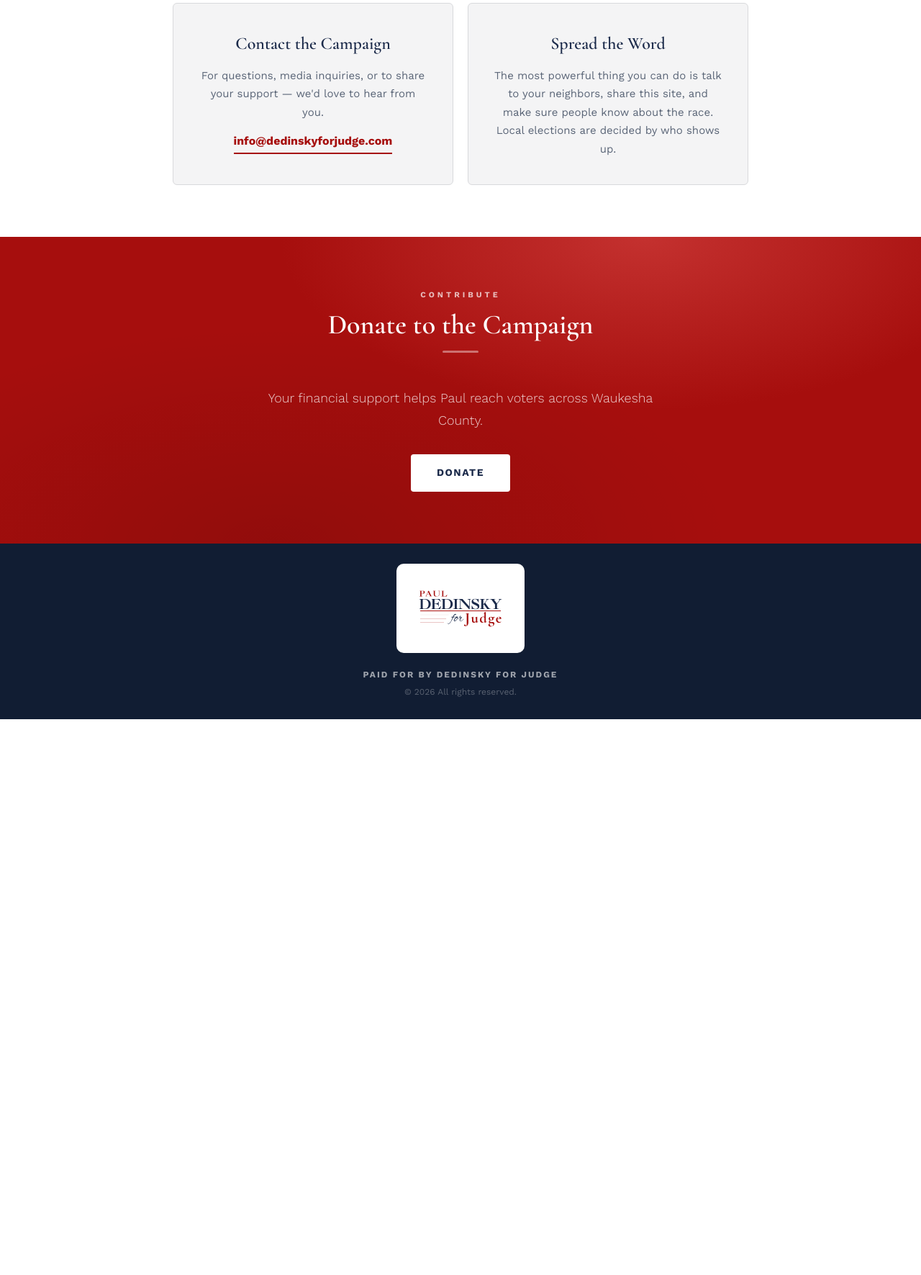
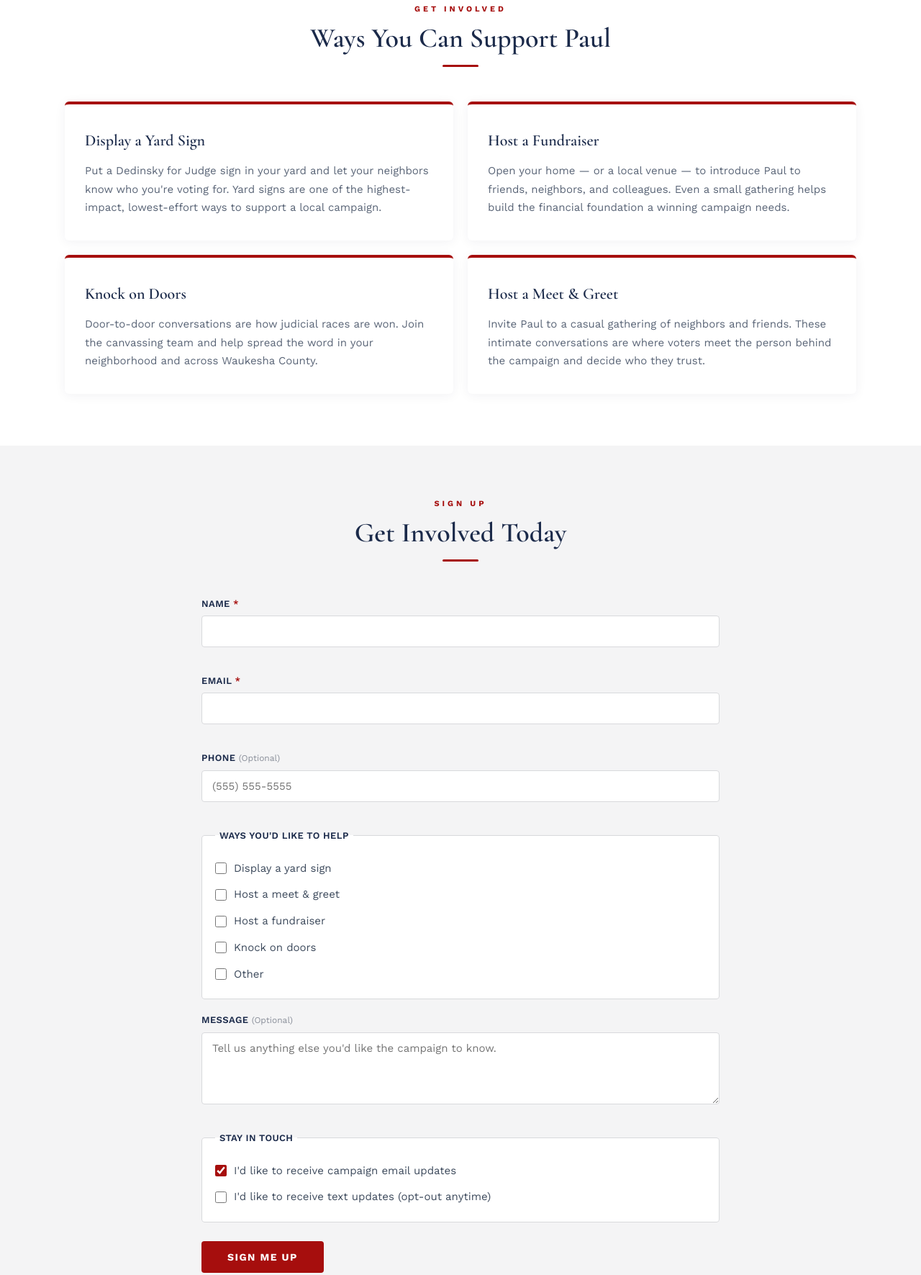
Before and after one commit to dedinskyforjudge/website, a plain HTML site: page support.html in a window 1280 px wide. Shown: the part 382-2153 px from the top of the page at 72% size. Before the commit the page ends 1381 px from the top, so only its background shows below. Drawn offline with nearby package versions, Linux system fonts and the light colour scheme.

Commit message:
update support page, update endorsements

```diff
--- a/css/style.css
+++ b/css/style.css
@@ -676,6 +676,141 @@ a { color: inherit; }
   box-shadow: 0 4px 20px rgba(27,42,74,0.1);
 }
 
+/* Support form */
+.support-form {
+  display: flex;
+  flex-direction: column;
+  gap: 18px;
+}
+
+.form-row {
+  display: flex;
+  flex-direction: column;
+  gap: 6px;
+}
+
+.form-row label {
+  font-size: 13px;
+  font-weight: 600;
+  color: var(--navy);
+  letter-spacing: 0.4px;
+  text-transform: uppercase;
+}
+
+.form-row label .required {
+  color: var(--red);
+}
+
+.form-row label .optional {
+  color: var(--text-muted);
+  font-weight: 400;
+  text-transform: none;
+  letter-spacing: 0;
+  font-size: 12px;
+}
+
+.form-row input,
+.form-row textarea {
+  font-family: var(--font-body);
+  font-size: 15px;
+  padding: 12px 14px;
+  border: 1px solid var(--border);
+  border-radius: 4px;
+  background: var(--white);
+  color: var(--text);
+  transition: border-color 0.15s, box-shadow 0.15s;
+  width: 100%;
+}
+
+.form-row input:focus,
+.form-row textarea:focus {
+  outline: none;
+  border-color: var(--red);
+  box-shadow: 0 0 0 3px rgba(166,14,13,0.1);
+}
+
+.form-row textarea {
+  resize: vertical;
+  min-height: 100px;
+}
+
+.form-row input[aria-invalid="true"],
+.form-row textarea[aria-invalid="true"] {
+  border-color: var(--red);
+}
+
+.field-error {
+  color: var(--red);
+  font-size: 12px;
+  font-weight: 500;
+  min-height: 1em;
+}
+
+.form-checkboxes {
+  border: 1px solid var(--border);
+  border-radius: 4px;
+  padding: 16px 18px;
+  background: var(--white);
+}
+
+.form-checkboxes legend {
+  font-size: 13px;
+  font-weight: 600;
+  color: var(--navy);
+  letter-spacing: 0.4px;
+  text-transform: uppercase;
+  padding: 0 6px;
+}
+
+.check {
+  display: flex;
+  align-items: center;
+  gap: 10px;
+  padding: 6px 0;
+  font-size: 15px;
+  color: var(--text-mid);
+  cursor: pointer;
+}
+
+.check input[type="checkbox"] {
+  width: 16px;
+  height: 16px;
+  accent-color: var(--red);
+  cursor: pointer;
+}
+
+.support-form button[type="submit"] {
+  align-self: flex-start;
+  cursor: pointer;
+  border: none;
+  margin-top: 8px;
+}
+
+.support-form button[type="submit"]:disabled {
+  opacity: 0.6;
+  cursor: not-allowed;
+}
+
+.form-success {
+  background: #f0f8f0;
+  border-left: 4px solid #2d7a2d;
+  padding: 16px 20px;
+  border-radius: 4px;
+  margin-bottom: 24px;
+  font-size: 15px;
+  color: #1a4a1a;
+}
+
+.form-error {
+  color: var(--red);
+  font-size: 14px;
+  margin-bottom: 12px;
+}
+
+.form-error:empty {
+  display: none;
+}
+
 /* Endorsements */
 .featured-quotes {
   display: grid;
@@ -767,18 +902,12 @@ a { color: inherit; }
   font-weight: 500;
 }
 
-.endorser-status {
-  display: inline-block;
-  font-size: 10px;
-  font-weight: 700;
-  letter-spacing: 1.2px;
-  text-transform: uppercase;
+.endorser-retired {
+  font-family: var(--font-body);
+  font-size: 12px;
+  font-weight: 400;
   color: var(--text-muted);
-  margin-left: 8px;
-  padding: 2px 6px;
-  background: var(--gray-pale);
-  border-radius: 3px;
-  vertical-align: middle;
+  font-style: italic;
 }
 
 /* Endorsement placeholder */
--- a/support.html
+++ b/support.html
@@ -4,7 +4,7 @@
   <meta charset="UTF-8">
   <meta name="viewport" content="width=device-width, initial-scale=1.0">
   <title>Support — Dedinsky for Judge</title>
-  <meta name="description" content="How to support Paul Dedinsky's campaign for Waukesha County Circuit Court Judge.">
+  <meta name="description" content="Get involved with Paul Dedinsky's campaign for Waukesha County Circuit Court Judge.">
   <link rel="stylesheet" href="css/style.css">
   <link rel="icon" href="img/icon.svg" type="image/svg+xml">
 </head>
@@ -34,17 +34,87 @@
 
   <section class="section section--white">
     <div class="section-inner">
-      <div class="card-grid card-grid--2" style="max-width:800px; margin:0 auto;">
-        <div class="support-card">
-          <h3>Contact the Campaign</h3>
-          <p>For questions, media inquiries, or to share your support — we'd love to hear from you.</p>
-          <a href="mailto:info@dedinskyforjudge.com" class="contact-link">info@dedinskyforjudge.com</a>
+      <div class="section-header">
+        <div class="overline">Get Involved</div>
+        <h2>Ways You Can Support Paul</h2>
+        <div class="bar"></div>
+      </div>
+      <div class="card-grid card-grid--2">
+        <div class="card">
+          <h3>Display a Yard Sign</h3>
+          <p>Put a Dedinsky for Judge sign in your yard and let your neighbors know who you're voting for. Yard signs are one of the highest-impact, lowest-effort ways to support a local campaign.</p>
         </div>
-        <div class="support-card">
-          <h3>Spread the Word</h3>
-          <p>The most powerful thing you can do is talk to your neighbors, share this site, and make sure people know about the race. Local elections are decided by who shows up.</p>
+        <div class="card">
+          <h3>Host a Fundraiser</h3>
+          <p>Open your home — or a local venue — to introduce Paul to friends, neighbors, and colleagues. Even a small gathering helps build the financial foundation a winning campaign needs.</p>
+        </div>
+        <div class="card">
+          <h3>Knock on Doors</h3>
+          <p>Door-to-door conversations are how judicial races are won. Join the canvassing team and help spread the word in your neighborhood and across Waukesha County.</p>
+        </div>
+        <div class="card">
+          <h3>Host a Meet &amp; Greet</h3>
+          <p>Invite Paul to a casual gathering of neighbors and friends. These intimate conversations are where voters meet the person behind the campaign and decide who they trust.</p>
         </div>
       </div>
+    </div>
+  </section>
+
+  <section class="section section--light">
+    <div class="section-inner" style="max-width:720px;">
+      <div class="section-header">
+        <div class="overline">Sign Up</div>
+        <h2>Get Involved Today</h2>
+        <div class="bar"></div>
+      </div>
+
+      <div data-fs-success class="form-success" hidden>
+        <strong>Thanks for signing up!</strong> The campaign will be in touch soon.
+      </div>
+      <div data-fs-error class="form-error"></div>
+
+      <form id="support-form" class="support-form">
+        <div class="form-row">
+          <label for="name">Name <span class="required">*</span></label>
+          <input type="text" id="name" name="name" data-fs-field required>
+          <span data-fs-error="name" class="field-error"></span>
+        </div>
+
+        <div class="form-row">
+          <label for="email">Email <span class="required">*</span></label>
+          <input type="email" id="email" name="email" data-fs-field required>
+          <span data-fs-error="email" class="field-error"></span>
+        </div>
+
+        <div class="form-row">
+          <label for="phone">Phone <span class="optional">(Optional)</span></label>
+          <input type="tel" id="phone" name="phone" data-fs-field placeholder="(555) 555-5555">
+          <span data-fs-error="phone" class="field-error"></span>
+        </div>
+
+        <fieldset class="form-checkboxes">
+          <legend>Ways you'd like to help</legend>
+          <label class="check"><input type="checkbox" name="help_yard_sign" value="Yes"> Display a yard sign</label>
+          <label class="check"><input type="checkbox" name="help_meet_greet" value="Yes"> Host a meet &amp; greet</label>
+          <label class="check"><input type="checkbox" name="help_fundraiser" value="Yes"> Host a fundraiser</label>
+          <label class="check"><input type="checkbox" name="help_knock_doors" value="Yes"> Knock on doors</label>
+          <label class="check"><input type="checkbox" name="help_other" value="Yes"> Other</label>
+        </fieldset>
+
+        <div class="form-row">
+          <label for="message">Message <span class="optional">(Optional)</span></label>
+          <textarea id="message" name="message" data-fs-field rows="4" placeholder="Tell us anything else you'd like the campaign to know."></textarea>
+          <span data-fs-error="message" class="field-error"></span>
+        </div>
+
+        <fieldset class="form-checkboxes">
+          <legend>Stay in touch</legend>
+          <label class="check"><input type="checkbox" name="updates_email" value="Yes" checked> I'd like to receive campaign email updates</label>
+          <label class="check"><input type="checkbox" name="updates_text" value="Yes"> I'd like to receive text updates (opt-out anytime)</label>
+        </fieldset>
+
+        <button type="submit" data-fs-submit-btn class="btn btn--red">Sign Me Up</button>
+      </form>
     </div>
   </section>
 
@@ -52,7 +122,7 @@
     <div class="section-inner" style="text-align:center;">
       <div class="section-header">
         <div class="overline">Contribute</div>
-        <h2>Donate to the Campaign</h2>
+        <h2>Support the Campaign Financially</h2>
         <div class="bar"></div>
       </div>
       <p class="donate-copy">Your financial support helps Paul reach voters across Waukesha County.</p>
@@ -69,5 +139,10 @@
   </footer>
 
   <script src="js/nav.js"></script>
+  <script>
+    window.formspree = window.formspree || function () { (formspree.q = formspree.q || []).push(arguments); };
+    formspree('initForm', { formElement: '#support-form', formId: 'mojyzvpo' });
+  </script>
+  <script src="https://unpkg.com/@formspree/ajax@1" defer></script>
 </body>
 </html>
```
Also changed, not shown: endorsements.html (+6 -6 lines).
